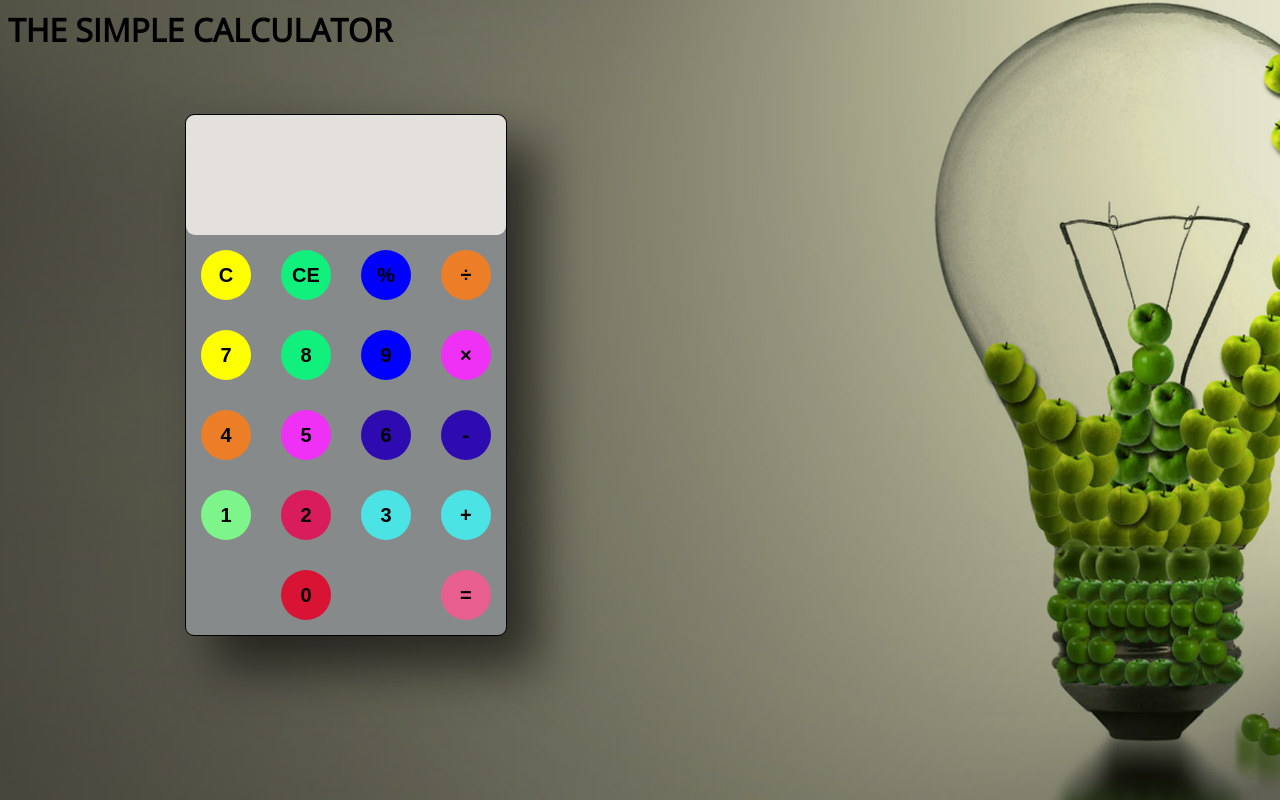
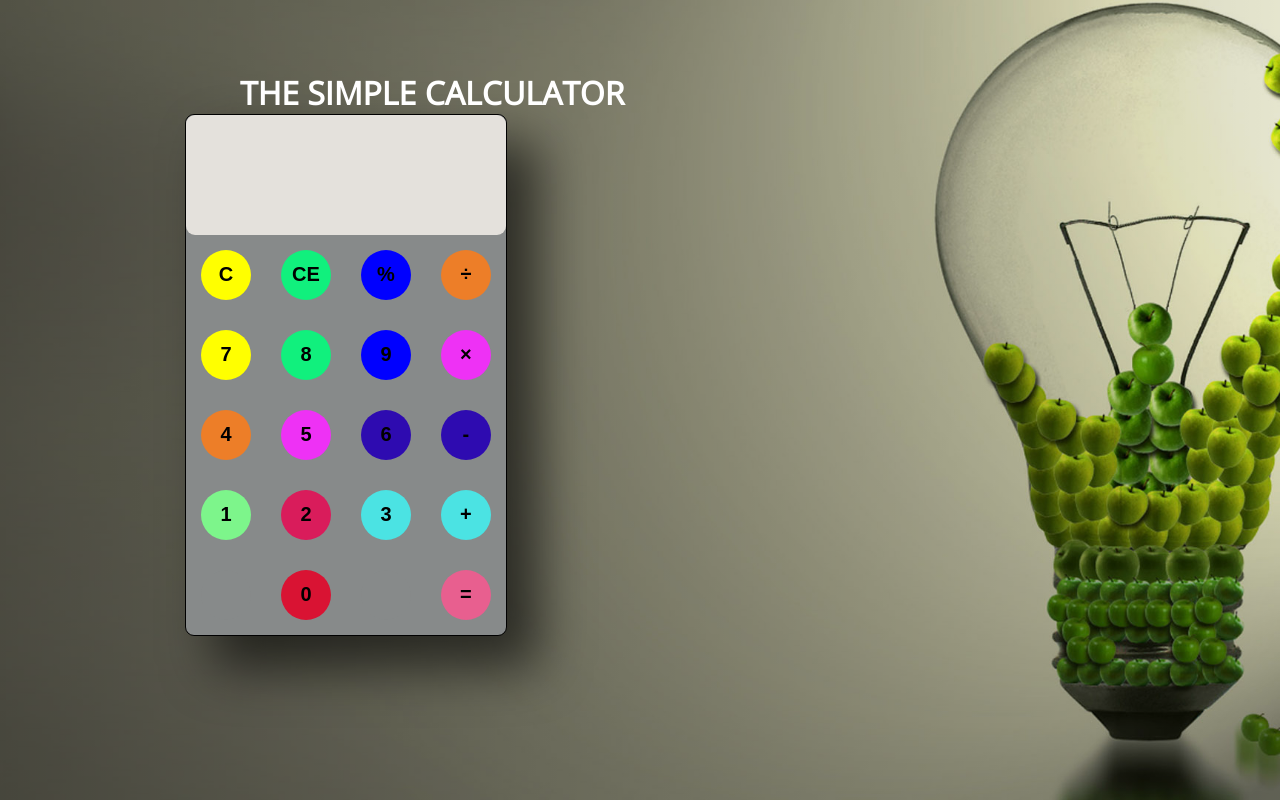
Before and after one commit to SifatRahman/simpleCalculator_htmlCss, a plain HTML site: page index.html in a window 1280 px wide. Drawn offline with nearby package versions, Linux system fonts and the light colour scheme.

Commit message:
Extra CSS for the Title added.

```diff
--- a/main.css
+++ b/main.css
@@ -14,7 +14,7 @@
     width: 320px;
     background:#878a8a;
     border-radius: 9px;
-    margin:5% 0% 0% 14%;
+    margin:9% 0% 0% 14%;
     box-shadow: 30px 30px 50px 2px rgba(0,0,0,0.6);
     border: 1px solid black;
 }
@@ -65,3 +65,9 @@
     outline: 0;
 
 }
+#name {
+color:#ffffff;
+position: absolute;
+top:50px;
+left:240px;
+}
```
